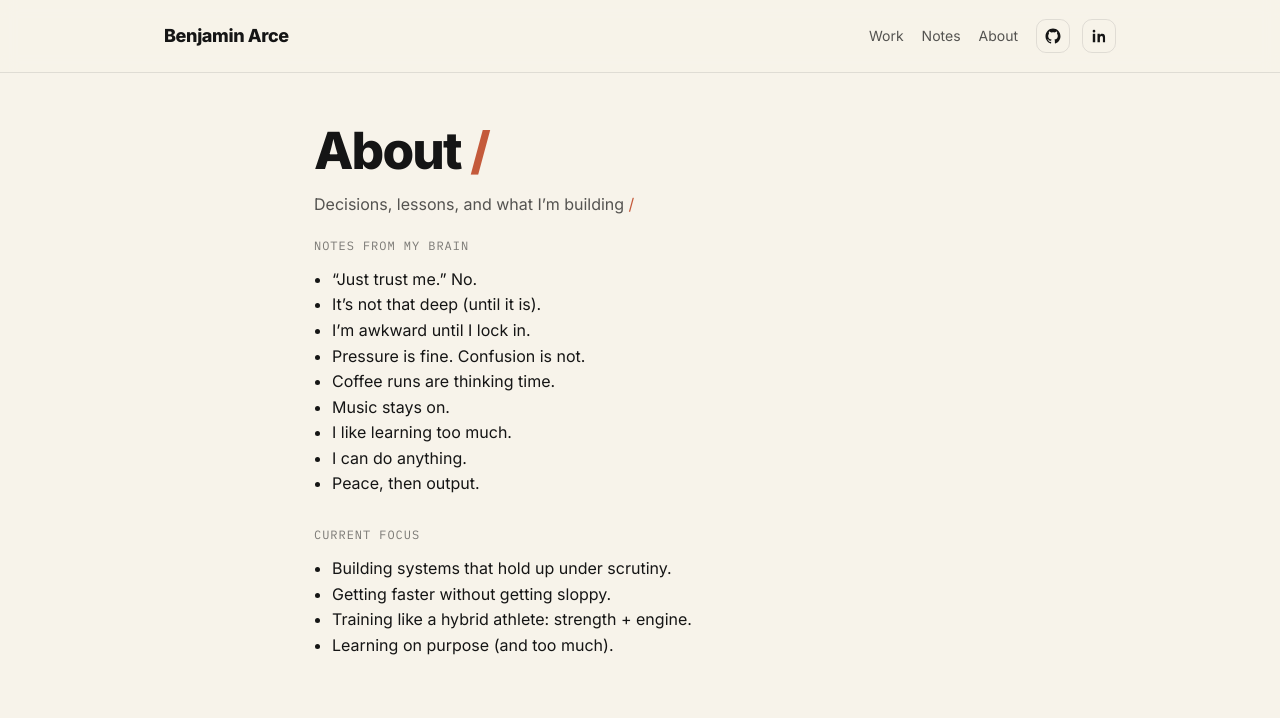
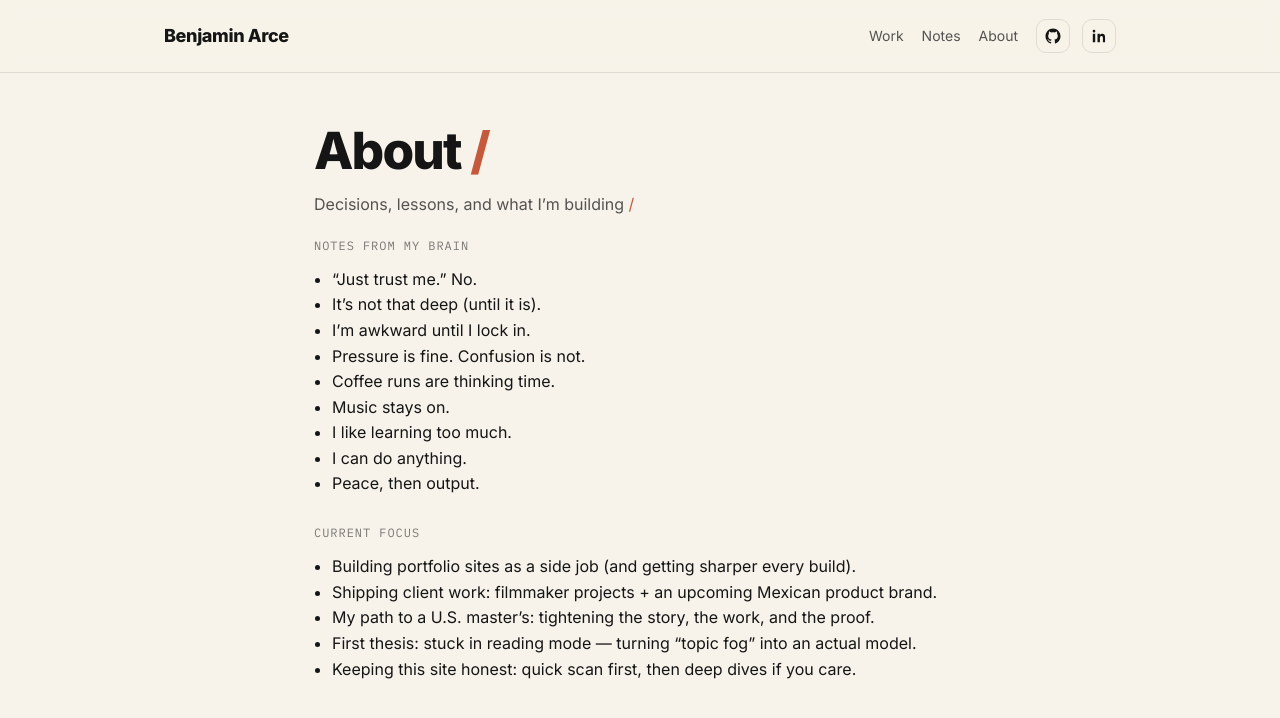
Before and after one commit to benjaminarce-cloud/arcev2-portfolio, a Next.js app: page /about in a window 1280 px wide. Shown: the top 718 px of the page. Built offline with nearby package versions, Linux system fonts and the light colour scheme.

Commit message:
Update page.tsx

```diff
--- a/src/app/about/page.tsx
+++ b/src/app/about/page.tsx
@@ -17,11 +17,8 @@ export default function AboutPage() {
           Decisions, lessons, and what I’m building <span className="accent">/</span>
         </p>
 
-        <div className="prose">
-          <div className="kicker" style={{ marginTop: 18 }}>
-            Notes from my brain
-          </div>
-
+        <div style={{ marginTop: 18 }}>
+          <div className="kicker">Notes from my brain</div>
           <ul style={{ margin: "12px 0 0", paddingLeft: 18 }}>
             <li>“Just trust me.” No.</li>
             <li>It’s not that deep (until it is).</li>
@@ -33,16 +30,16 @@ export default function AboutPage() {
             <li>I can do anything.</li>
             <li>Peace, then output.</li>
           </ul>
+        </div>
 
-          <div className="kicker" style={{ marginTop: 28 }}>
-            Current focus
-          </div>
-
+        <div style={{ marginTop: 26 }}>
+          <div className="kicker">Current focus</div>
           <ul style={{ margin: "12px 0 0", paddingLeft: 18 }}>
-            <li>Building systems that hold up under scrutiny.</li>
-            <li>Getting faster without getting sloppy.</li>
-            <li>Training like a hybrid athlete: strength + engine.</li>
-            <li>Learning on purpose (and too much).</li>
+            <li>Building portfolio sites as a side job (and getting sharper every build).</li>
+            <li>Shipping client work: filmmaker projects + an upcoming Mexican product brand.</li>
+            <li>My path to a U.S. master’s: tightening the story, the work, and the proof.</li>
+            <li>First thesis: stuck in reading mode — turning “topic fog” into an actual model.</li>
+            <li>Keeping this site honest: quick scan first, then deep dives if you care.</li>
           </ul>
         </div>
       </div>
```
